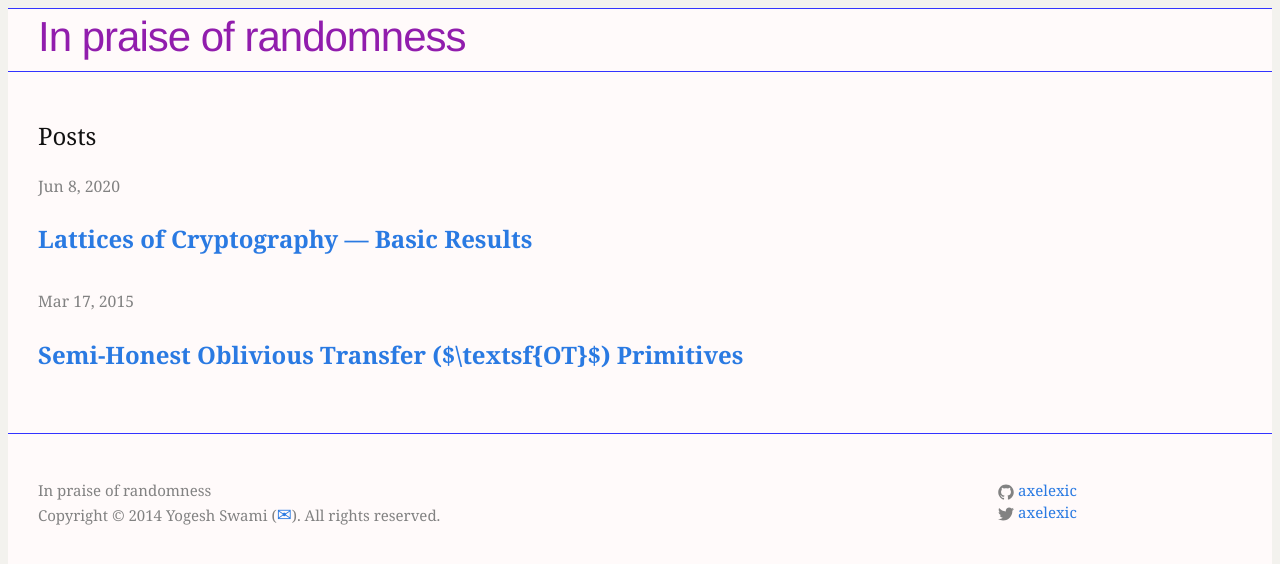
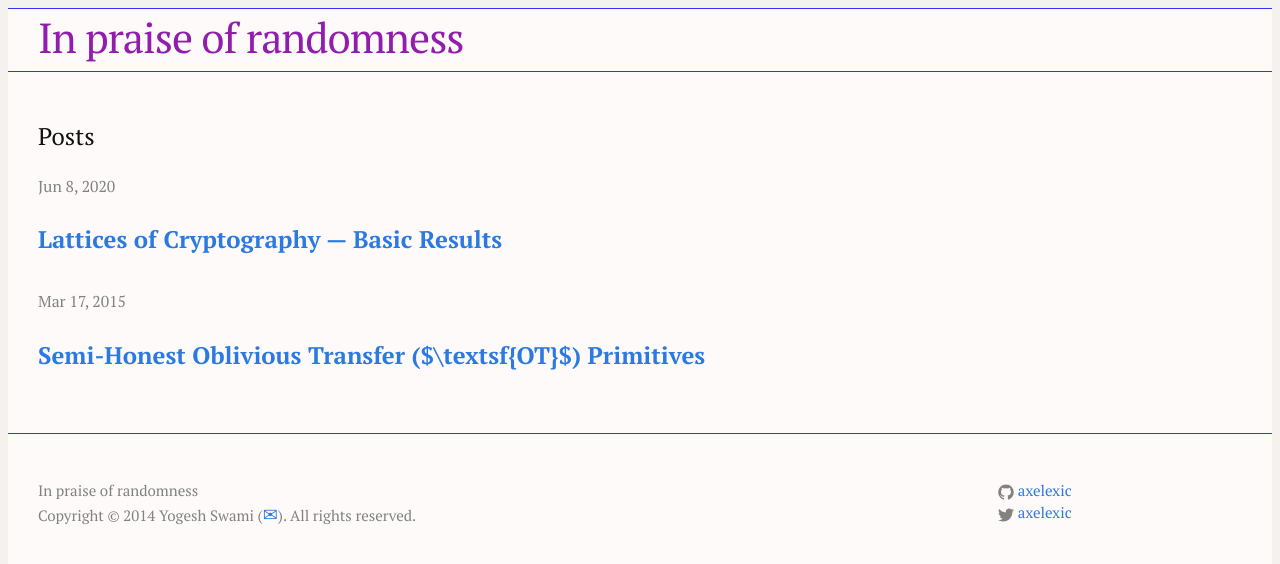
Before and after one commit to axelexic/axelexic.github.io, a Jekyll site: the page built from index.html, in a window 1280 px wide. Shown: the top 564 px of the page. Built offline with Jekyll 4.4.1, drawn with Linux system fonts in a browser that asks for light colours; a script that is not in the unit is left out.

Commit message:
Fix font issues
Fix issues with CSS fonts.

```diff
--- a/_sass/_base.scss
+++ b/_sass/_base.scss
@@ -6,7 +6,7 @@
  * Reset some basic elements
  */
 
-@include-when-export url(https://fonts.googleapis.com/css?family=PT+Serif:400,400italic,700,700italic&subset=latin,cyrillic-ext,cyrillic,latin-ext);
+@import url("https://fonts.googleapis.com/css?family=PT+Serif:400,400italic,700,700italic&subset=latin,cyrillic-ext,cyrillic,latin-ext");
 
 :root {
   --active-file-bg-color: #dadada;
```
